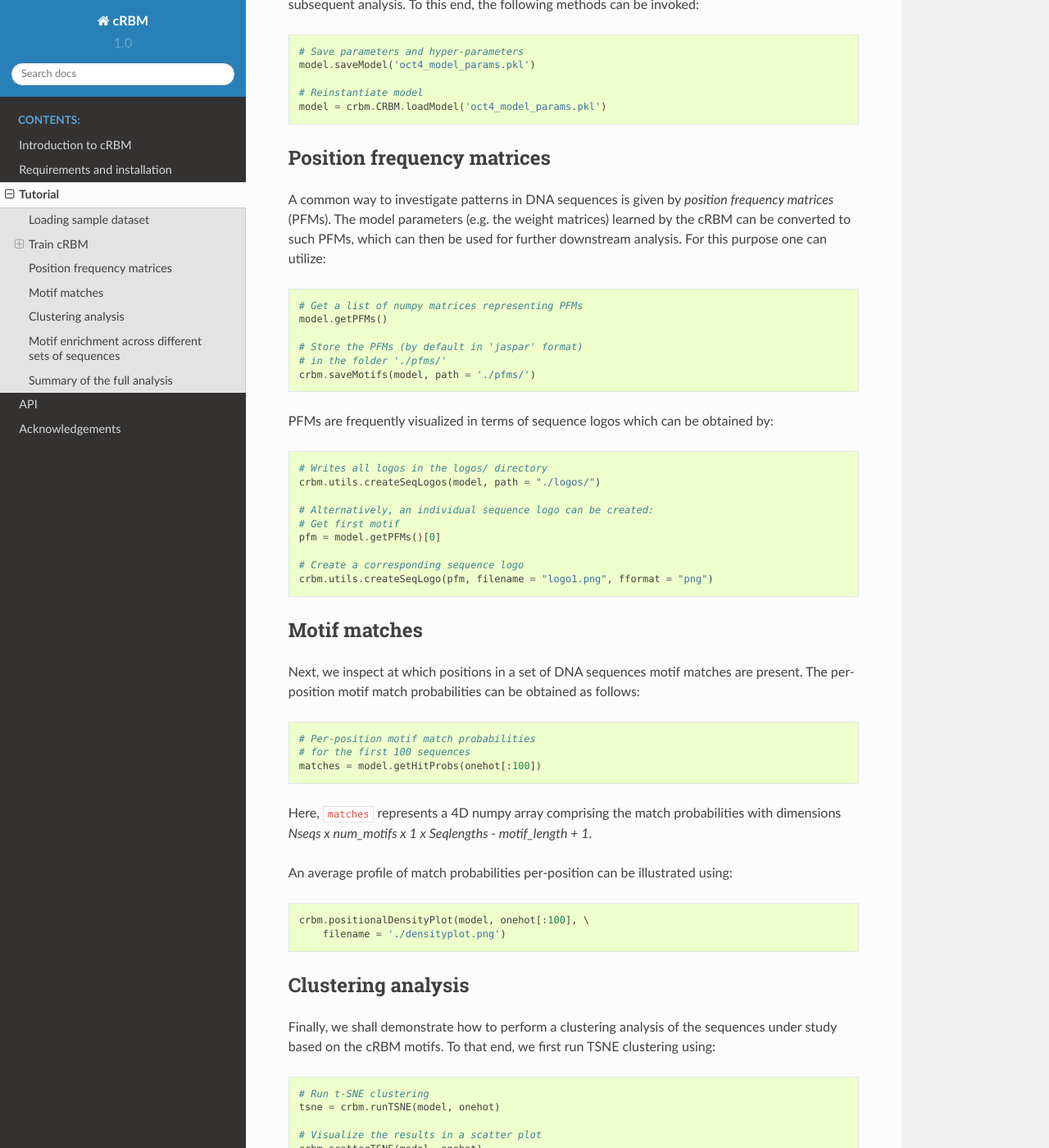
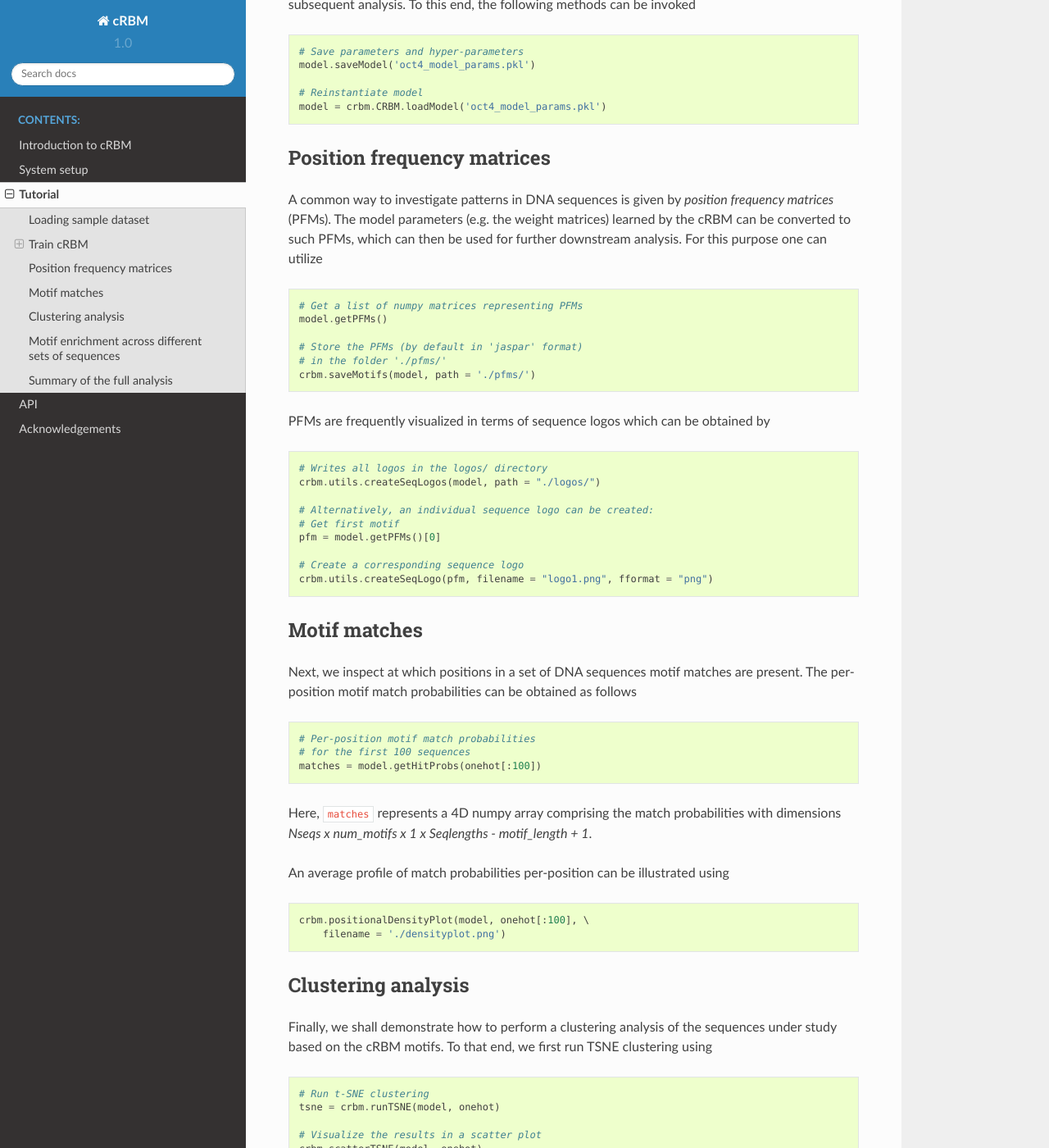
Before and after one commit to schulter/crbm, a Sphinx documentation site: the page built from docs/source/tutorial.rst, in a window 1280 px wide and 1400 px high, scrolled down 1225 px. Shown: the whole window at 82% size. Built offline with Sphinx 7.4.7 and the Read the Docs theme 2.0.0, drawn with Linux system fonts in a browser that asks for light colours; some of the changed text lies outside the part shown.

Commit message:
corrected warnings in docs

```diff
--- a/docs/source/acknowledgements.rst
+++ b/docs/source/acknowledgements.rst
@@ -2,7 +2,9 @@
 Acknowledgements
 ================
 
-This project was initiated by **Roman Schulte-Sasse** as part of
-his Master thesis with help and supervision of **Wolfgang Kopp**.
+This project was started by **Roman Schulte-Sasse** as part of
+his Master thesis with help and under the supervision of **Wolfgang Kopp**
+and with co-supervision of **Annalisa Marsico** at the
+*Max Planck Institute for molecular genetics*.
 The code was later adapted for publication by Wolfgang with help of
 Roman.
--- a/docs/source/conf.py
+++ b/docs/source/conf.py
@@ -19,6 +19,9 @@
 import os
 import sys
 sys.path.insert(0, os.path.abspath('..'))
+
+#From: https://stackoverflow.com/questions/12206334/sphinx-autosummary-toctree-contains-reference-to-nonexisting-document-warnings
+numpydoc_show_class_members = False
 
 
 # -- General configuration ------------------------------------------------
--- a/docs/source/introduction.rst
+++ b/docs/source/introduction.rst
@@ -29,6 +29,7 @@ Finally, if this tool helps for your analysis, please cite the package::
     }
 
 
+
 References
 ----------
 .. [1] Stormo, Gary D. (2000).
--- a/docs/source/requirements.rst
+++ b/docs/source/requirements.rst
@@ -1,6 +1,6 @@
-============
-Requirements and installation
-============
+=============================
+System setup
+=============================
 
 Requirements
 ============
@@ -8,9 +8,17 @@ Requirements
 To run the ``crbm`` python package the following prerequisites
 are required on your system:
 
-1. Minimal requirements: ``theano``, ``numpy``, ``scipy``, ``joblib``, ``Biopython``
+* ``theano``
+* ``numpy``
+* ``scipy``
+* ``joblib``
+* ``Biopython``
+* ``matplotlib``
+* ``pandas``
+* ``weblogolib``
+* ``scikit-learn``
+* ``seaborn``
 
-2. Optional: ``matplotlib``, ``pandas``, ``weblogolib``, ``scikit-learn``, ``seaborn``
 
 The latter collection of packages are necessary to investigate the model
 results using our set of provided functions (e.g. :func:`crbm.utils.scatterTSNE`).
--- a/docs/source/tutorial.rst
+++ b/docs/source/tutorial.rst
@@ -10,14 +10,18 @@ Loading sample dataset
 
 Assuming you have successfully install the `crbm` package,
 you can load a sample dataset consisting of *Oct4* ChIP-seq peaks
-from embryonic stem cells (ESCs)::
+from embryonic stem cells (ESCs)
+
+.. code-block:: python
 
     import crbm
 
     # List of Biopython sequences
     seqs = crbm.load_sample()
 
-The original DNA sequences first need to be converted to *one-hot* encoding::
+The original DNA sequences first need to be converted to *one-hot* encoding
+
+.. code-block:: python
 
     # Convert to one-hot
     onehot = crbm.seqToOneHot(seqs)
@@ -26,7 +30,9 @@ Train cRBM
 ----------
 
 Next, we instantiate a cRBM to learn 10 motifs
-of length 15 bp and train it on the provided sequences::
+of length 15 bp and train it on the provided sequences
+
+.. code-block:: python
 
     # Obtain a cRBM object
     model = crbm.CRBM(num_motifs = 10, motif_length = 15)
@@ -53,7 +59,9 @@ Save and restore the parameters
 After having trained the model,
 it is common to store the parameters
 reused them later for a subsequent analysis.
-To this end, the following methods can be invoked::
+To this end, the following methods can be invoked
+
+.. code-block:: python
 
     # Save parameters and hyper-parameters
     model.saveModel('oct4_model_params.pkl')
@@ -69,7 +77,9 @@ given by *position frequency matrices* (PFMs).
 The model parameters (e.g. the weight matrices) learned by the
 cRBM can be converted to such PFMs,
 which can then be used for further downstream analysis.
-For this purpose one can utilize::
+For this purpose one can utilize
+
+.. code-block:: python
 
     # Get a list of numpy matrices representing PFMs
     model.getPFMs()
@@ -79,7 +89,9 @@ For this purpose one can utilize::
     crbm.saveMotifs(model, path = './pfms/')
 
 PFMs are frequently visualized in terms of sequence logos
-which can be obtained by::
+which can be obtained by
+
+.. code-block:: python
 
     # Writes all logos in the logos/ directory
     crbm.utils.createSeqLogos(model, path = "./logos/")
@@ -97,7 +109,9 @@ Motif matches
 
 Next, we inspect at which positions in a set of DNA sequences
 motif matches are present.
-The per-position motif match probabilities can be obtained as follows::
+The per-position motif match probabilities can be obtained as follows
+
+.. code-block:: python
 
     # Per-position motif match probabilities
     # for the first 100 sequences
@@ -108,7 +122,10 @@ probabilities with dimensions
 `Nseqs x num_motifs x 1 x Seqlengths - motif_length + 1`.
 
 An average profile of match probabilities per-position
-can be illustrated using::
+can be illustrated using
+
+.. code-block:: python
+
     crbm.positionalDensityPlot(model, onehot[:100], \
         filename = './densityplot.png')
 
@@ -118,7 +135,9 @@ Clustering analysis
 
 Finally, we shall demonstrate how to perform a clustering analysis
 of the sequences under study based on the cRBM motifs.
-To that end, we first run TSNE clustering using::
+To that end, we first run TSNE clustering using
+
+.. code-block:: python
 
     # Run t-SNE clustering
     tsne = crbm.runTSNE(model, onehot)
@@ -141,7 +160,9 @@ is enriched or depleted in a certain dataset relative
 to the others a violin plot can be created.
 In the following example, we just artificially split
 the *Oct4* dataset into *set1* and *set2* to illustrate
-the function::
+the function
+
+.. code-block:: python
 
     # Assemble multiple datasets as follows
     data = {'set1': onehot[:1500], 'set2': onehot[1500:]}
```
Also changed, not shown: other parts of docs/source/tutorial.rst (+3 -2 lines), docs/source/api.rst (+15 -8 lines).
